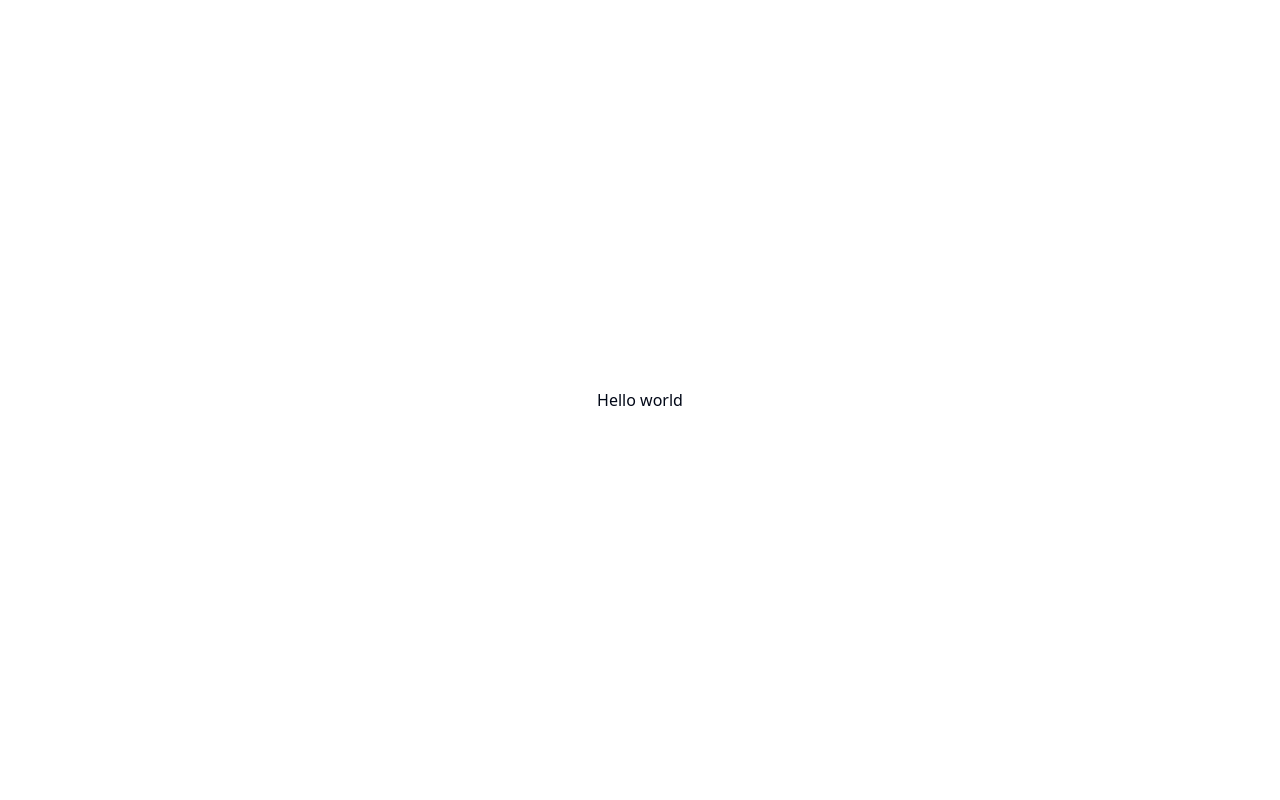
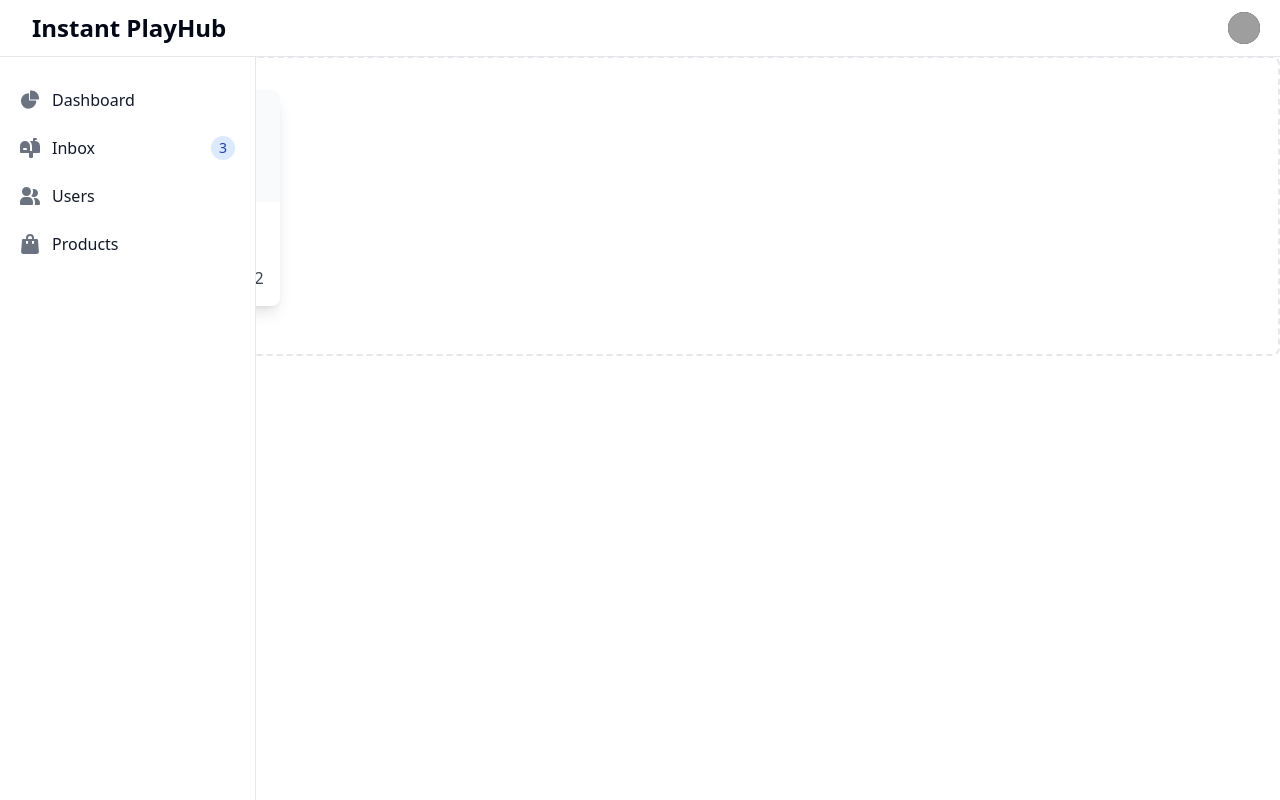
Before and after one commit to nicoooo972/Instant-PlayHub-front, a React (Create React App) app: page / in a window 1280 px wide. Built offline with nearby package versions, Linux system fonts and the light colour scheme; grey boxes are pictures that could not be loaded.

Commit message:
Add sidebar + navbar + cardGame

```diff
--- a/src/App.tsx
+++ b/src/App.tsx
@@ -1,9 +1,24 @@
+import React from 'react';
 import './index.css';
+import Sidebar from './components/Sidebar';
+import Navbar from './components/Navbar';
+import Game from './components/Game';
+ // Assurez-vous d'utiliser le chemin correct vers votre fichier Sidebar.tsx
 
 function App() {
+  const gameProps = {
+    id: 'test',
+    name: 'test',
+    type: 'test',
+    version: '1.2',
+  };
+
   return (
     <div>
-      <div className='grid place-items-center h-screen'>Hello world</div>
+      <Navbar />
+      <Sidebar />
+      <Game id={gameProps.id} name={gameProps.name} type={gameProps.type} version={gameProps.version} />
+
     </div>
   );
 }
--- /dev/null
+++ b/src/components/Game.tsx
@@ -0,0 +1,39 @@
+import React from "react";
+
+interface gameProps {
+  id: string;
+  name: string;
+  type: string;
+  version: string;
+}
+
+const Game: React.FC<gameProps> = ({ id, name, type, version }) => {
+  return (
+    <div>
+      <div className="p-4 border-2 border-gray-200 border-dashed rounded-lg dark:border-gray-700 mt-14">
+        <div className="grid grid-cols-3 gap-4 mb-4">
+            <div className="max-w-xs mx-auto p-4">
+              <div className="bg-white dark:bg-gray-800 shadow-lg rounded-lg overflow-hidden">
+                <div className="flex items-center justify-center h-28 bg-gray-50 dark:bg-gray-800 rounded-t-lg">
+                  <h2 className="text-2xl text-gray-400 dark:text-gray-500">
+                    {name}
+                  </h2>
+                </div>
+                <div className="p-4">
+                  <p className="text-gray-700 dark:text-gray-300">ID: {id}</p>
+                  <p className="text-gray-700 dark:text-gray-300">
+                    Type: {type}
+                  </p>
+                  <p className="text-gray-700 dark:text-gray-300">
+                    Version: {version}
+                  </p>
+                </div>
+              </div>
+          </div>
+        </div>
+      </div>
+    </div>
+  );
+};
+
+export default Game;
--- /dev/null
+++ b/src/components/Navbar.tsx
@@ -0,0 +1,58 @@
+const Navbar: React.FC = () => {
+    return(
+        <nav className="fixed top-0 z-50 w-full bg-white border-b border-gray-200 dark:bg-gray-800 dark:border-gray-700">
+  <div className="px-3 py-3 lg:px-5 lg:pl-3">
+    <div className="flex items-center justify-between">
+      <div className="flex items-center justify-start rtl:justify-end">
+        <button data-drawer-target="logo-sidebar" data-drawer-toggle="logo-sidebar" aria-controls="logo-sidebar" type="button" className="inline-flex items-center p-2 text-sm text-gray-500 rounded-lg sm:hidden hover:bg-gray-100 focus:outline-none focus:ring-2 focus:ring-gray-200 dark:text-gray-400 dark:hover:bg-gray-700 dark:focus:ring-gray-600">
+            <span className="sr-only">Open sidebar</span>
+            <svg className="w-6 h-6" aria-hidden="true" fill="currentColor" viewBox="0 0 20 20" xmlns="http://www.w3.org/2000/svg">
+               <path clip-rule="evenodd" fill-rule="evenodd" d="M2 4.75A.75.75 0 012.75 4h14.5a.75.75 0 010 1.5H2.75A.75.75 0 012 4.75zm0 10.5a.75.75 0 01.75-.75h7.5a.75.75 0 010 1.5h-7.5a.75.75 0 01-.75-.75zM2 10a.75.75 0 01.75-.75h14.5a.75.75 0 010 1.5H2.75A.75.75 0 012 10z"></path>
+            </svg>
+         </button>
+        <a href="#" className="flex ms-2 md:me-24">
+          <img src="" className="h-8 me-3" alt="" />
+          <span className="self-center text-xl font-semibold sm:text-2xl whitespace-nowrap dark:text-white">Instant PlayHub</span>
+        </a>
+      </div>
+      <div className="flex items-center">
+          <div className="flex items-center ms-3">
+            <div>
+              <button type="button" className="flex text-sm bg-gray-800 rounded-full focus:ring-4 focus:ring-gray-300 dark:focus:ring-gray-600" aria-expanded="false" data-dropdown-toggle="dropdown-user">
+                <span className="sr-only">Open user menu</span>
+                <img className="w-8 h-8 rounded-full" src="https://flowbite.com/docs/images/people/profile-picture-5.jpg" alt="user photo" />
+              </button>
+            </div>
+            <div className="z-50 hidden my-4 text-base list-none bg-white divide-y divide-gray-100 rounded shadow dark:bg-gray-700 dark:divide-gray-600" id="dropdown-user">
+              <div className="px-4 py-3" role="none">
+                <p className="text-sm text-gray-900 dark:text-white" role="none">
+                  Neil Sims
+                </p>
+                <p className="text-sm font-medium text-gray-900 truncate dark:text-gray-300" role="none">
+                  neil.sims@flowbite.com
+                </p>
+              </div>
+              <ul className="py-1" role="none">
+                <li>
+                  <a href="#" className="block px-4 py-2 text-sm text-gray-700 hover:bg-gray-100 dark:text-gray-300 dark:hover:bg-gray-600 dark:hover:text-white" role="menuitem">Dashboard</a>
+                </li>
+                <li>
+                  <a href="#" className="block px-4 py-2 text-sm text-gray-700 hover:bg-gray-100 dark:text-gray-300 dark:hover:bg-gray-600 dark:hover:text-white" role="menuitem">Settings</a>
+                </li>
+                <li>
+                  <a href="#" className="block px-4 py-2 text-sm text-gray-700 hover:bg-gray-100 dark:text-gray-300 dark:hover:bg-gray-600 dark:hover:text-white" role="menuitem">Earnings</a>
+                </li>
+                <li>
+                  <a href="#" className="block px-4 py-2 text-sm text-gray-700 hover:bg-gray-100 dark:text-gray-300 dark:hover:bg-gray-600 dark:hover:text-white" role="menuitem">Sign out</a>
+                </li>
+              </ul>
+            </div>
+          </div>
+        </div>
+    </div>
+  </div>
+</nav>
+    );
+}
+
+export default Navbar;
--- /dev/null
+++ b/src/components/Sidebar.tsx
@@ -0,0 +1,50 @@
+// Sidebar.tsx
+
+import React from 'react';
+
+const Sidebar: React.FC = () => {
+  return (
+    <aside id="logo-sidebar" className="fixed top-0 left-0 z-40 w-64 h-screen pt-20 transition-transform -translate-x-full bg-white border-r border-gray-200 sm:translate-x-0 dark:bg-gray-800 dark:border-gray-700" aria-label="Sidebar">
+   <div className="h-full px-3 pb-4 overflow-y-auto bg-white dark:bg-gray-800">
+      <ul className="space-y-2 font-medium">
+         <li>
+            <a href="#" className="flex items-center p-2 text-gray-900 rounded-lg dark:text-white hover:bg-gray-100 dark:hover:bg-gray-700 group">
+               <svg className="w-5 h-5 text-gray-500 transition duration-75 dark:text-gray-400 group-hover:text-gray-900 dark:group-hover:text-white" aria-hidden="true" xmlns="http://www.w3.org/2000/svg" fill="currentColor" viewBox="0 0 22 21">
+                  <path d="M16.975 11H10V4.025a1 1 0 0 0-1.066-.998 8.5 8.5 0 1 0 9.039 9.039.999.999 0 0 0-1-1.066h.002Z"/>
+                  <path d="M12.5 0c-.157 0-.311.01-.565.027A1 1 0 0 0 11 1.02V10h8.975a1 1 0 0 0 1-.935c.013-.188.028-.374.028-.565A8.51 8.51 0 0 0 12.5 0Z"/>
+               </svg>
+               <span className="ms-3">Dashboard</span>
+            </a>
+         </li>
+         <li>
+            <a href="#" className="flex items-center p-2 text-gray-900 rounded-lg dark:text-white hover:bg-gray-100 dark:hover:bg-gray-700 group">
+               <svg className="flex-shrink-0 w-5 h-5 text-gray-500 transition duration-75 dark:text-gray-400 group-hover:text-gray-900 dark:group-hover:text-white" aria-hidden="true" xmlns="http://www.w3.org/2000/svg" fill="currentColor" viewBox="0 0 20 20">
+                  <path d="m17.418 3.623-.018-.008a6.713 6.713 0 0 0-2.4-.569V2h1a1 1 0 1 0 0-2h-2a1 1 0 0 0-1 1v2H9.89A6.977 6.977 0 0 1 12 8v5h-2V8A5 5 0 1 0 0 8v6a1 1 0 0 0 1 1h8v4a1 1 0 0 0 1 1h2a1 1 0 0 0 1-1v-4h6a1 1 0 0 0 1-1V8a5 5 0 0 0-2.582-4.377ZM6 12H4a1 1 0 0 1 0-2h2a1 1 0 0 1 0 2Z"/>
+               </svg>
+               <span className="flex-1 ms-3 whitespace-nowrap">Inbox</span>
+               <span className="inline-flex items-center justify-center w-3 h-3 p-3 ms-3 text-sm font-medium text-blue-800 bg-blue-100 rounded-full dark:bg-blue-900 dark:text-blue-300">3</span>
+            </a>
+         </li>
+         <li>
+            <a href="#" className="flex items-center p-2 text-gray-900 rounded-lg dark:text-white hover:bg-gray-100 dark:hover:bg-gray-700 group">
+               <svg className="flex-shrink-0 w-5 h-5 text-gray-500 transition duration-75 dark:text-gray-400 group-hover:text-gray-900 dark:group-hover:text-white" aria-hidden="true" xmlns="http://www.w3.org/2000/svg" fill="currentColor" viewBox="0 0 20 18">
+                  <path d="M14 2a3.963 3.963 0 0 0-1.4.267 6.439 6.439 0 0 1-1.331 6.638A4 4 0 1 0 14 2Zm1 9h-1.264A6.957 6.957 0 0 1 15 15v2a2.97 2.97 0 0 1-.184 1H19a1 1 0 0 0 1-1v-1a5.006 5.006 0 0 0-5-5ZM6.5 9a4.5 4.5 0 1 0 0-9 4.5 4.5 0 0 0 0 9ZM8 10H5a5.006 5.006 0 0 0-5 5v2a1 1 0 0 0 1 1h11a1 1 0 0 0 1-1v-2a5.006 5.006 0 0 0-5-5Z"/>
+               </svg>
+               <span className="flex-1 ms-3 whitespace-nowrap">Users</span>
+            </a>
+         </li>
+         <li>
+            <a href="#" className="flex items-center p-2 text-gray-900 rounded-lg dark:text-white hover:bg-gray-100 dark:hover:bg-gray-700 group">
+               <svg className="flex-shrink-0 w-5 h-5 text-gray-500 transition duration-75 dark:text-gray-400 group-hover:text-gray-900 dark:group-hover:text-white" aria-hidden="true" xmlns="http://www.w3.org/2000/svg" fill="currentColor" viewBox="0 0 18 20">
+                  <path d="M17 5.923A1 1 0 0 0 16 5h-3V4a4 4 0 1 0-8 0v1H2a1 1 0 0 0-1 .923L.086 17.846A2 2 0 0 0 2.08 20h13.84a2 2 0 0 0 1.994-2.153L17 5.923ZM7 9a1 1 0 0 1-2 0V7h2v2Zm0-5a2 2 0 1 1 4 0v1H7V4Zm6 5a1 1 0 1 1-2 0V7h2v2Z"/>
+               </svg>
+               <span className="flex-1 ms-3 whitespace-nowrap">Products</span>
+            </a>
+         </li>
+      </ul>
+   </div>
+</aside>
+  );
+};
+
+export default Sidebar;
```
Also changed, not shown: 1 other file (tests, documents, lock files or other folders).
